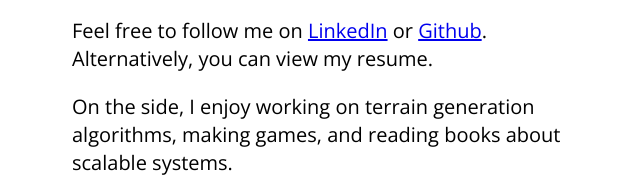
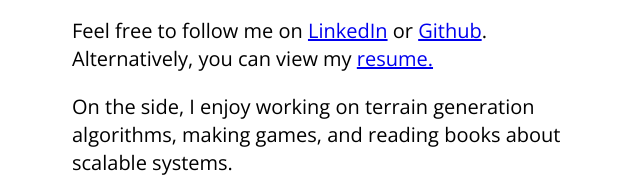
Before and after one commit to daau/daau.github.io, a plain HTML site: page index.html in a window 1280 px wide. Shown: the part 329-523 px from the top of the page, 56-696 px from the left. Drawn offline with nearby package versions, Linux system fonts and the light colour scheme.

Commit message:
Add resume

```diff
--- a/index.html
+++ b/index.html
@@ -18,7 +18,7 @@
       </p>
       <p>
         Feel free to follow me on <a href="http://linkedin.com/in/daniel-au-12a317172/">LinkedIn</a>
-        or <a href="https://github.com/daau">Github</a>. Alternatively, you can view my resume.
+        or <a href="https://github.com/daau">Github</a>. Alternatively, you can view my <a href="resume_aug_2019.pdf">resume.</a>
       </p>
       <p>
         On the side, I enjoy working on terrain generation algorithms, making games, and reading books about scalable systems.
```
Also changed, not shown: 1 other file.
